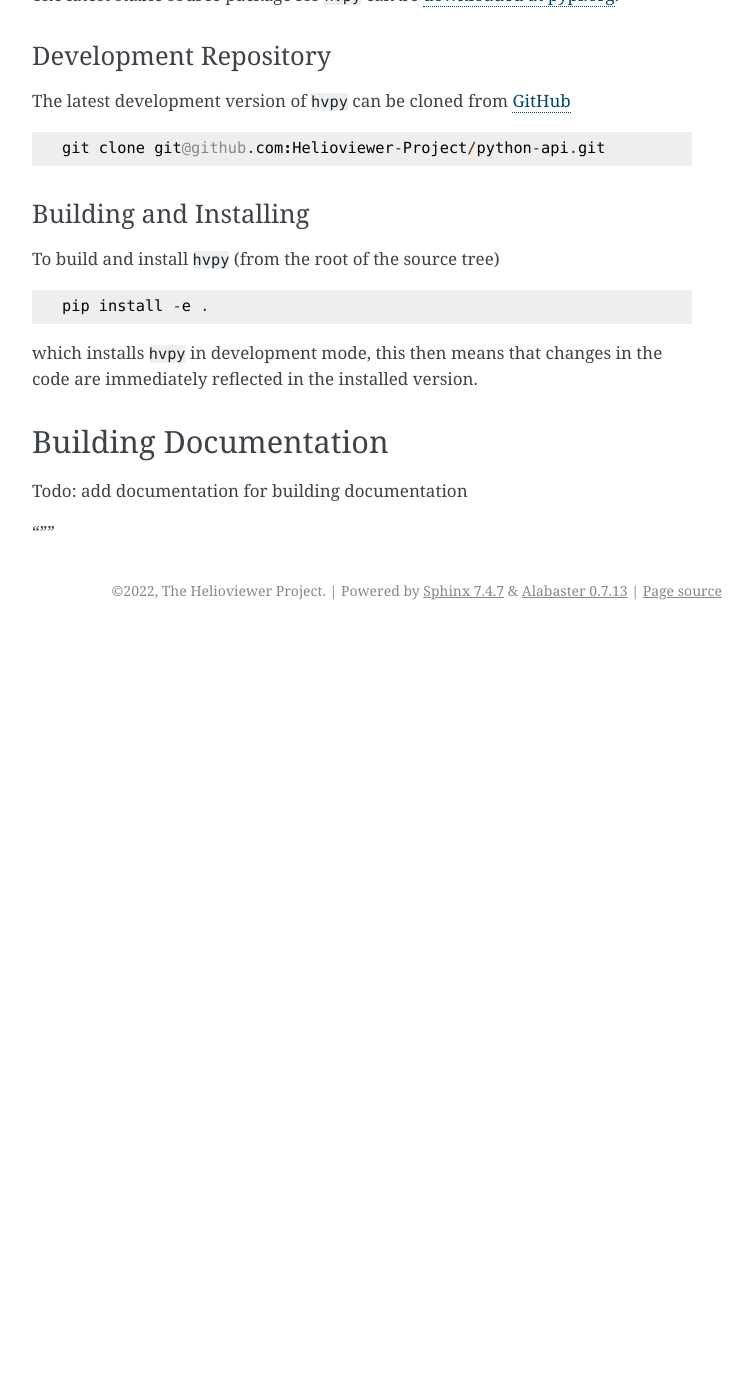
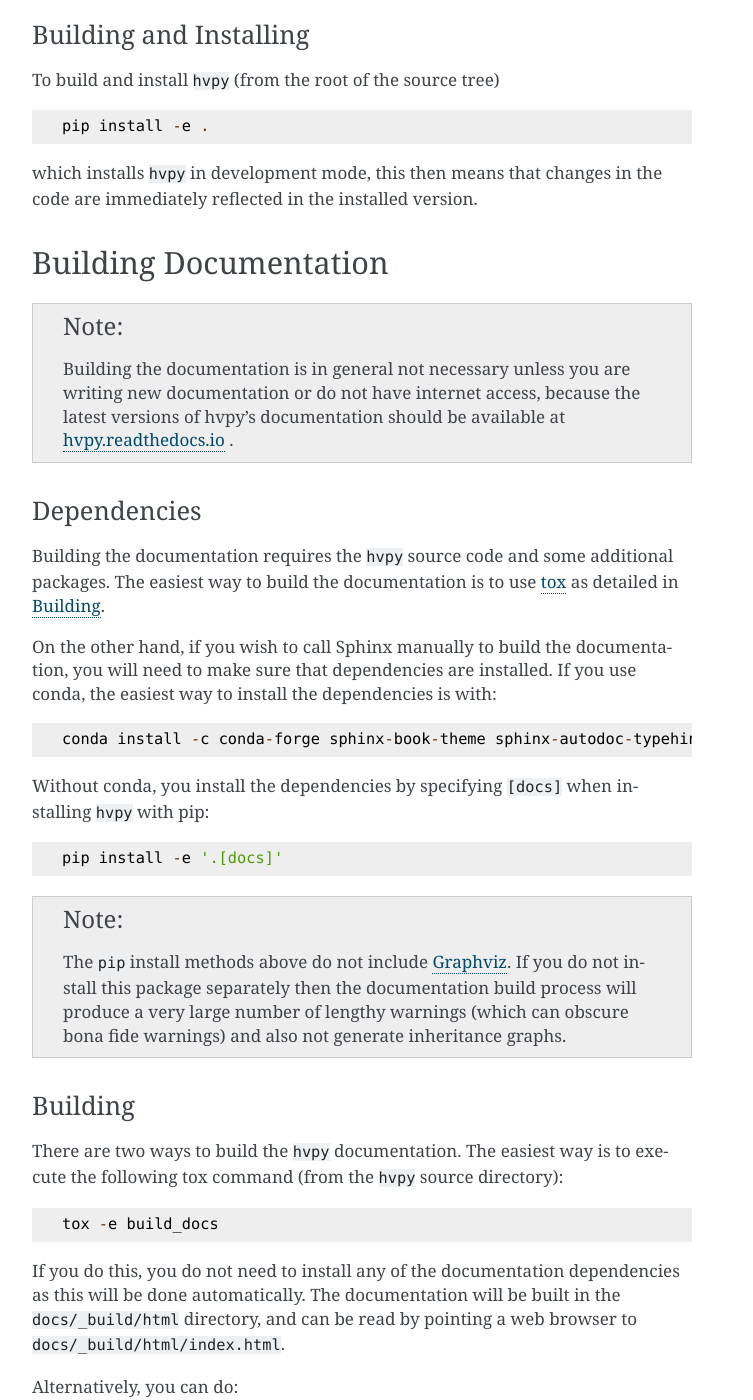
Before and after one commit to Helioviewer-Project/python-api, a Sphinx documentation site: the page built from docs/installation.rst, in a window 1280 px wide and 1400 px high, scrolled down 1087 px. Shown: the whole window, without its empty margins (388-1141 px from the left). Built offline with Sphinx 7.4.7, drawn with Linux system fonts in a browser that asks for light colours; the version number could not be read and is left out; before the commit the page ends 1717 px from its top, so only the background shows below that; some of the changed text lies outside the part shown.

Commit message:
add building docs guide

```diff
--- a/docs/guide.rst
+++ b/docs/guide.rst
@@ -2,6 +2,6 @@
 User Guide
 **********
 
-This is the user guide for ``hvpy`` package.
+Welcome to ``hvpy``'s documentation. This user guide provides a walkthrough of the major features in hvpy package.
 
 :ref:`installation`.
--- a/docs/index.rst
+++ b/docs/index.rst
@@ -2,7 +2,7 @@
 ``hvpy`` Documentation
 ******************
 
-``hvpy`` is a Python package which wraps the ``helioviewer.org`` API and provides a high-level interface for accessing and manipulating data.
+``hvpy`` is a Python package which wraps the `helioviewer.org <https://helioviewer.org>`__ `API <https://api.helioviewer.org/docs/v2/>`__ and provides a high-level interface for accessing and manipulating data.
 
 .. toctree::
    :maxdepth: 2
--- a/docs/installation.rst
+++ b/docs/installation.rst
@@ -66,6 +58,83 @@ which installs ``hvpy`` in development mode, this then means that changes in the
 Building Documentation
 ----------------------
 
-Todo: add documentation for building documentation
+.. note::
 
-"""
+    Building the documentation is in general not necessary unless you are
+    writing new documentation or do not have internet access, because
+    the latest versions of hvpy's documentation should be available
+    at `hvpy.readthedocs.io <https://hvpy.readthedocs.io/>`_ .
+
+Dependencies
+^^^^^^^^^^^^
+
+Building the documentation requires the ``hvpy`` source code and some
+additional packages. The easiest way to build the documentation is to use `tox
+<https://tox.readthedocs.io/en/latest/>`_ as detailed in
+:ref:`hvpy-doc-building`.
+
+On the other hand, if you wish to call Sphinx manually to build the
+documentation, you will need to make sure that dependencies are
+installed. If you use conda, the easiest way to install the dependencies is
+with::
+
+    conda install -c conda-forge sphinx-book-theme sphinx-autodoc-typehints sphinx-automodapi
+
+Without conda, you install the dependencies by specifying ``[docs]`` when
+installing ``hvpy`` with pip::
+
+    pip install -e '.[docs]'
+
+.. Note::
+    The ``pip`` install methods above do not include `Graphviz
+    <http://www.graphviz.org>`_.  If you do not install this package separately
+    then the documentation build process will produce a very large number of
+    lengthy warnings (which can obscure bona fide warnings) and also not
+    generate inheritance graphs.
+
+.. _hvpy-doc-building:
+
+Building
+^^^^^^^^
+
+There are two ways to build the ``hvpy`` documentation. The easiest way is to
+execute the following tox command (from the ``hvpy`` source directory)::
+
+    tox -e build_docs
+
+If you do this, you do not need to install any of the documentation dependencies
+as this will be done automatically. The documentation will be built in the
+``docs/_build/html`` directory, and can be read by pointing a web browser to
+``docs/_build/html/index.html``.
+
+Alternatively, you can do::
+
+    cd docs
+    make html
+
+And the documentation will be generated in the same location. Note that
+this uses the installed version of hvpy, so if you want to make sure
+the current repository version is used, you will need to install it with
+e.g.::
+
+    pip install -e .[docs]
+
+before changing to the ``docs`` directory.
+
+In the second way, LaTeX documentation can be generated by using the command::
+
+    make latex
+
+The LaTeX file ``hvpy.tex`` will be created in the ``docs/_build/latex``
+directory.
+
+
+
+Reporting Issues/Requesting Features
+^^^^^^^^^^^^^^^^^^^^^^^^^^^^^^^^^^^^
+
+As mentioned above, building the documentation depends on a number of Sphinx
+extensions and other packages. Since it is not always possible to know which
+package is causing issues or would need to have a new feature implemented, you
+can open an issue in the official `hvpy repository <https://github.com/Helioviewer-Project/python-api/issues>`__.
+However, if you wish, you can also open issues in the `helioviewer API repository <https://github.com/Helioviewer-Project/api/issues>`__.
```
Also changed, not shown: other parts of docs/installation.rst (+0 -8 lines).
